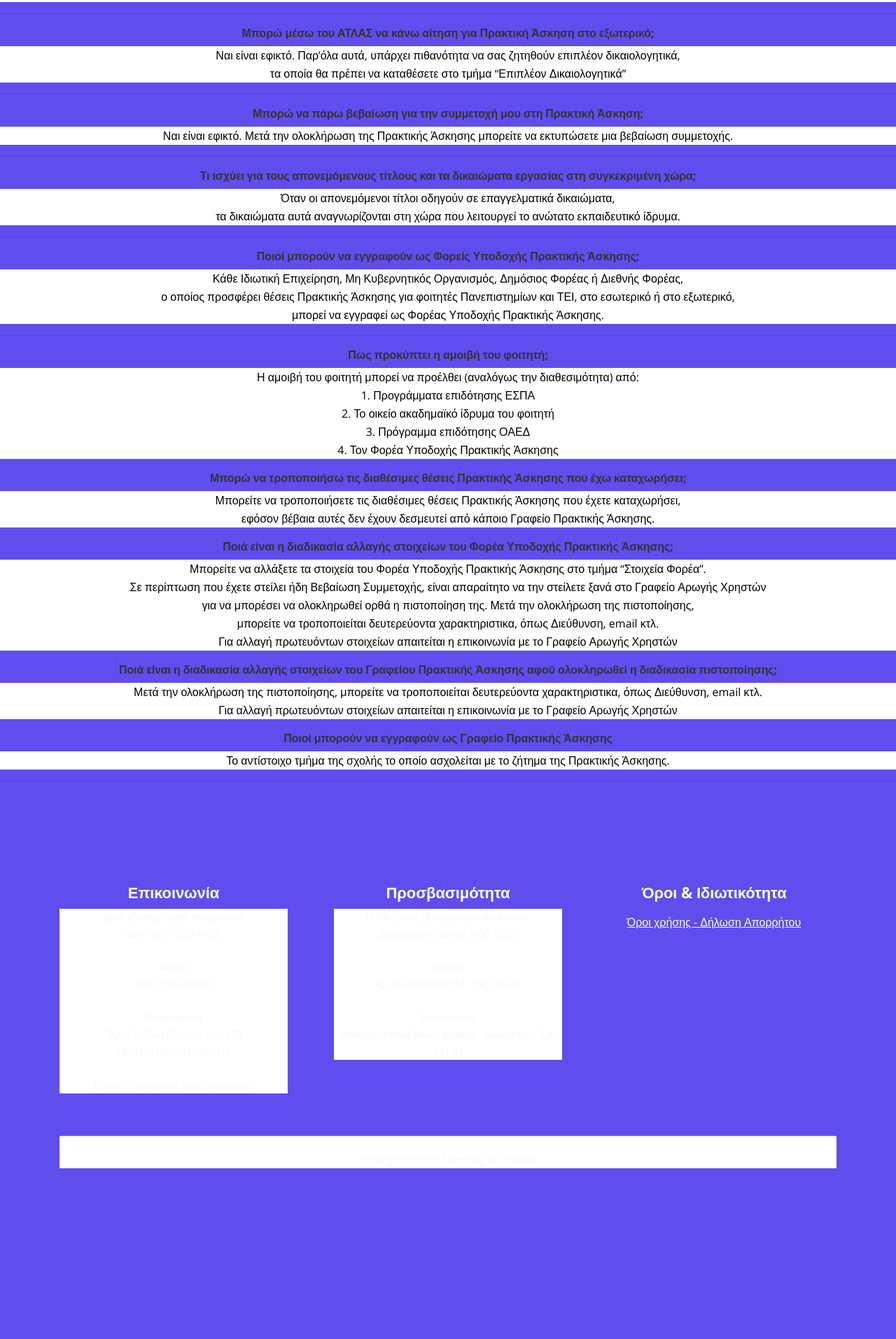
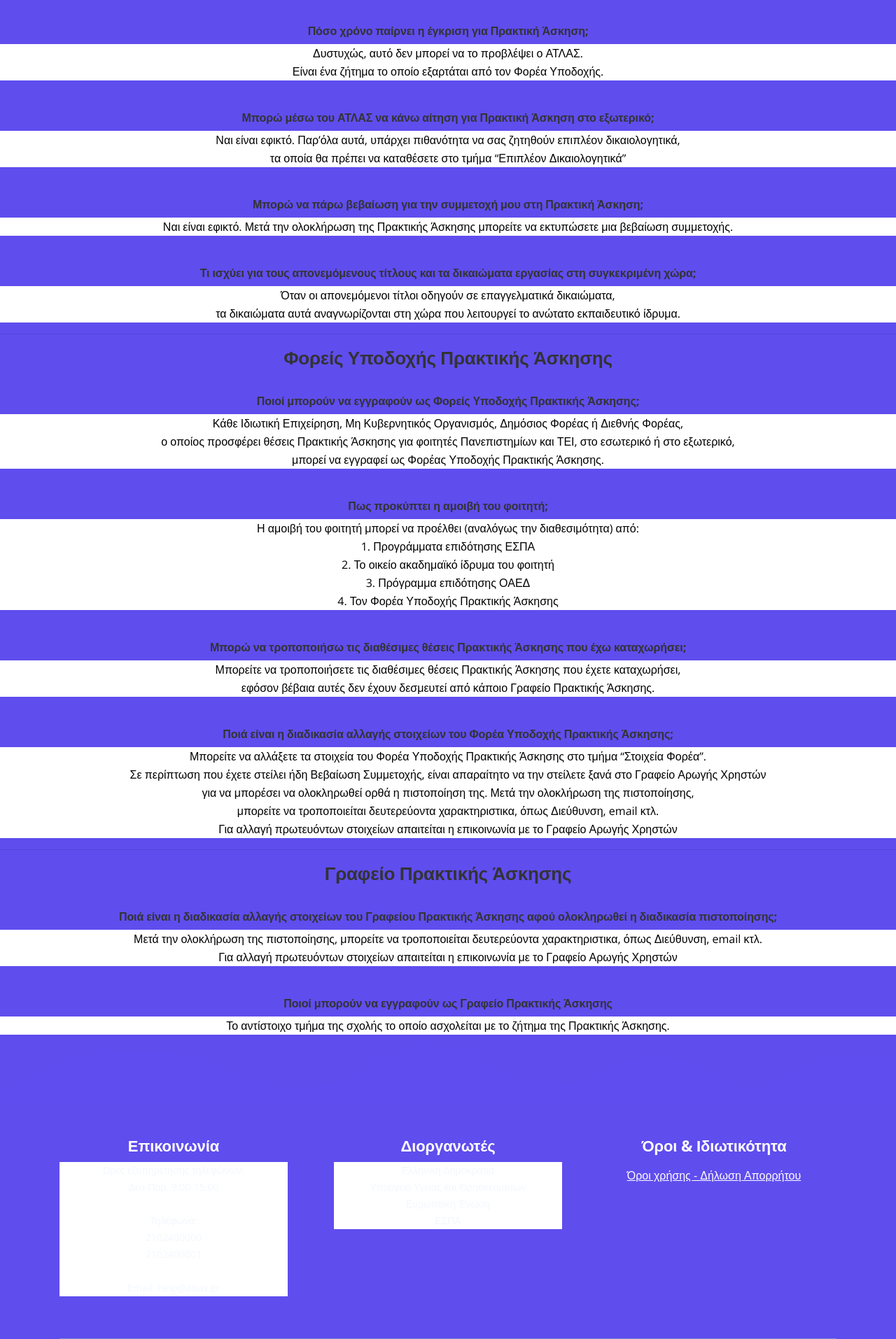
Before and after one commit to SpyrosNavro/atlas, a PHP site: page /faq.php in a window 1280 px wide. Shown: the part 603-2517 px from the top of the page at 70% size. Before the commit the page ends 2273 px from the top, so only its background shows below. Run offline with PHP 8.4, Linux system fonts and the light colour scheme.

Commit message:
made changes on faq

```diff
--- a/web/faq.php
+++ b/web/faq.php
@@ -150,8 +150,9 @@
             <li><a href="index.php">Αρχική Σελίδα</a></li>
 
             <li> -> Συχνές Ερωτήσεις</li>
-          </ul>
+        </ul>
 
+        <h3 class = "faq-section"> Φοιτητές </h6> </br>
         <section class="faq-container">
             <div class="faq-one">
 
@@ -165,7 +166,7 @@
                     </p>
                 </div>
             </div>
-            <hr class="hr-line">
+            </br>
 
             <div class="faq-two">
 
@@ -184,7 +185,7 @@
                     </p>
                 </div>
             </div>
-            <hr class="hr-line">
+            </br>
 
 
             <div class="faq-three">
@@ -194,12 +195,12 @@
 
                 <!-- faq answer -->
                 <div class="faq-body">
-                    <p>Δυστυχώς, αυτό δεν μπορεί να το προβλέψει ο ΑΤΛΑΣ. Είναι ένα ζήτημα το οποίο εξαρτάται από τον Φορέα Υποδοχής.
+                    <p>Δυστυχώς, αυτό δεν μπορεί να το προβλέψει ο ΑΤΛΑΣ.</br>Είναι ένα ζήτημα το οποίο εξαρτάται από τον Φορέα Υποδοχής.
                     </p>
                 </div>
             </div>
 
-            <hr class="hr-line">
+            </br>
 
             <div class="faq-four">
 
@@ -212,7 +213,7 @@
                 </div>
             </div>
 
-            <hr class="hr-line">
+            </br>
 
 
             <div class="faq-five">
@@ -227,7 +228,7 @@
                 </div>
             </div>
 
-            <hr class="hr-line">
+            </br>
 
 
             <div class="faq-six">
@@ -246,7 +247,7 @@
 
             <hr class="hr-line">
 
-
+            <h3 class = "faq-section"> Φορείς Υποδοχής Πρακτικής Άσκησης </h6> </br>
             <div class="faq-seven">
 
                 <!-- faq question -->
@@ -260,7 +261,7 @@
                 </div>
             </div>
 
-            <hr class="hr-line">
+            </br>
 
 
             <div class="faq-eight">
@@ -278,6 +279,7 @@
                     </p>
                 </div>
             </div>
+            </br>
 
             <div class="faq-nine">
 
@@ -291,6 +293,7 @@
                     </p>
                 </div>
             </div>
+            </br>
 
             <div class="faq-ten">
 
@@ -309,6 +312,9 @@
                 </div>
             </div>
 
+            <hr class="hr-line">
+
+            <h3 class = "faq-section"> Γραφείο Πρακτικής Άσκησης </h6> </br>
             <div class="faq-eleven">
 
                 <!-- faq question -->
@@ -323,6 +329,7 @@
                     </p>
                 </div>
             </div>
+            </br>
 
             <div class="faq-twelve">
 
@@ -336,11 +343,6 @@
                     </p>
                 </div>
             </div>
-
-
-
-            <hr class="hr-line">
-
 
         </section>
 
@@ -357,27 +359,23 @@
                         <h4>Επικοινωνία</h4>
                         <p class="p-small">
                             Ώρες εξυπηρέτησης τηλεφώνων: </br>
-                             Δευ-Παρ, 12:30-14:00 </br> </br>
-                            Αθήνα </br>
-                            Τηλ: 2105281000 </br> </br>
-                            Θεσσαλονίκη </br>
-                            Τηλ: 2313501372/2313501373 </br>
-                            2313501106/2313501315 </br> </br>
-                            Email: information_dep@doatap.gr
+                             Δευ-Παρ, 9:00-15:00 </br> </br>
+                            Τηλέφωνα: </br>
+                            2102400000 </br>
+                            2102400001 </br> </br>
+                            Email: help@atlas.gr
                         </p>
                     </div>
                 </div> <!-- end of col -->
 
                 <div class="col-md-4">
                     <div class="footer-col middle">
-                        <h4>Προσβασιμότητα</h4>
+                        <h4>Διοργανωτές</h4>
                         <p class="p-small">
-                            Η δια ζώσης εξυπηρέτηση του κοινού: </br>
-                             Δευτέρα και Πέμπτη, 9:00-12:00 </br> </br>
-                            Αθήνα </br>
-                            Αγ. Κωνσταντίνος 54, Τ.Κ. 104 37 </br> </br>
-                            Θεσσαλονίκη </br>
-                            Υπουργείο Μακεδονίας Θράκης - Διοικητήριο, Τ.Κ. 541 23
+                           Ελληνική Δημοκρατία </br>
+                           Υποργείο Υγείας και Θρησκευμάτων </br>
+                           Ευρωπαϊκή Ένωση </br>
+                           ΕΣΠΑ </br>
                         </p>
                     </div>
                 </div> <!-- end of col -->
```
